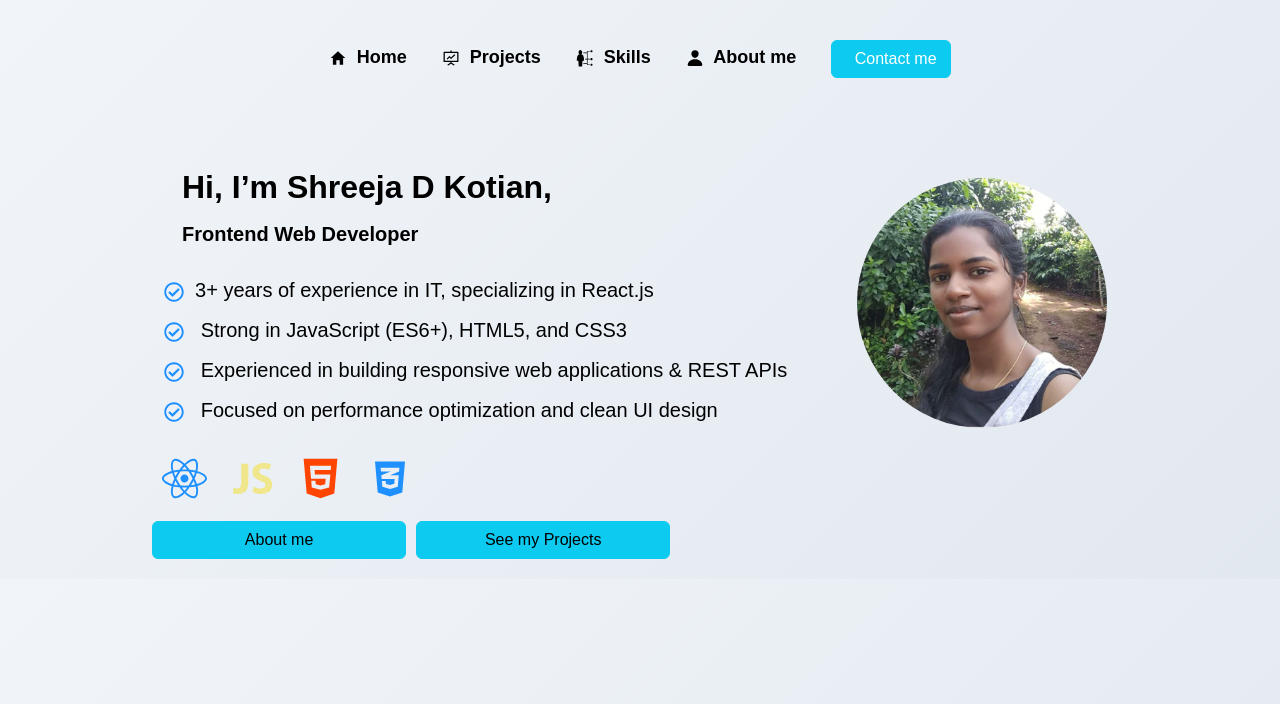
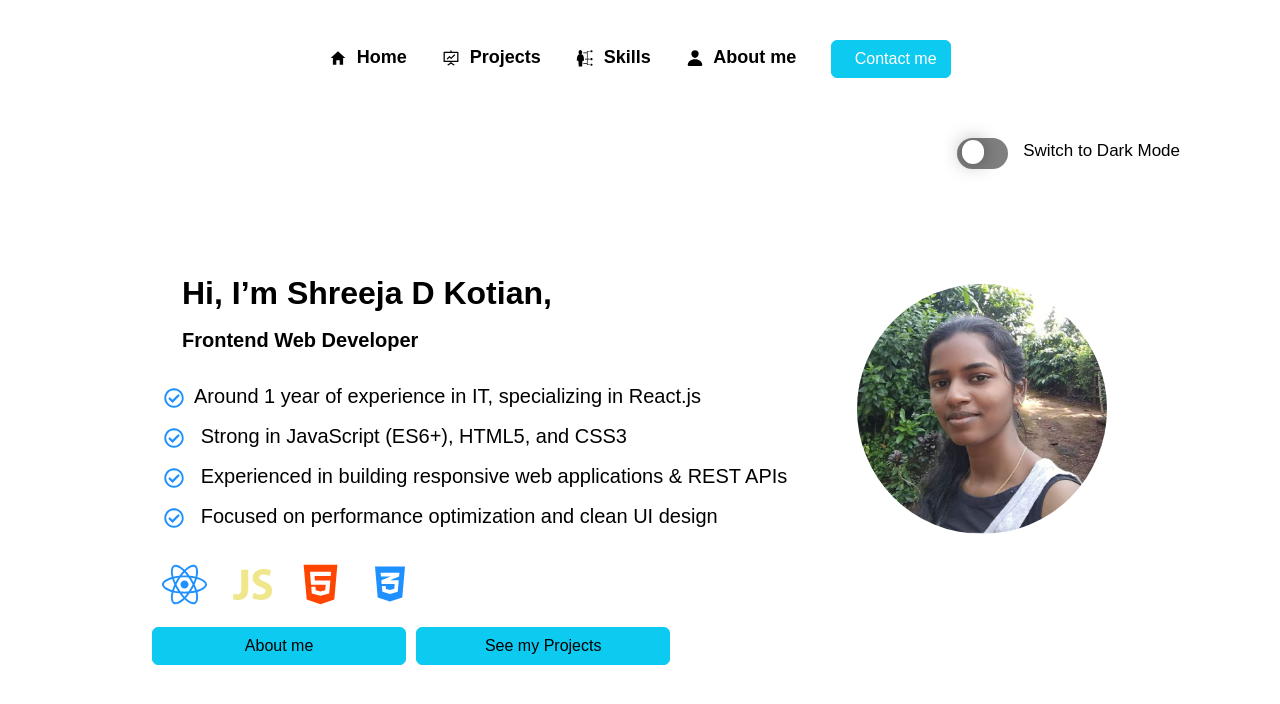
Before and after one commit to Shreejad123/shreeja_portfolio, a React (Vite) app: page / in a window 1280 px wide. Shown: the top 704 px of the page. Built offline with nearby package versions, Linux system fonts and the light colour scheme.

Commit message:
Added dark theme and light theme in context api

```diff
--- a/package.json
+++ b/package.json
@@ -10,6 +10,9 @@
     "preview": "vite preview"
   },
   "dependencies": {
+    "@emotion/react": "^11.14.0",
+    "@emotion/styled": "^11.14.1",
+    "@mui/material": "^9.0.0",
     "bootstrap": "^5.3.8",
     "react": "^19.2.0",
     "react-bootstrap": "^2.10.10",
--- a/src/App.css
+++ b/src/App.css
@@ -1,15 +1,37 @@
+:root {
+  --background-color: white;
+  --text-color: black;
+  --label-color: black;
+}
+
+[data-theme="dark"] {
+  --background-color: #242424;
+  --text-color: white;
+  --label-color: white;
+}
+
+body {
+  margin: 0;
+  font-family: Arial, sans-serif;
+  background-color: var(--background-color);
+  color: var(--text-color);
+  transition:
+    background-color 0.3s ease,
+    color 0.3s ease;
+}
+.containers {
+  display: flex;
+  gap: 40px;
+}
 .container {
-  display: flex; /* Enable flexbox */
-  gap: 20px; /* Space between columns */
+  display: flex;
+  gap: 20px;
 }
 
 .column {
-  flex: 1; /* Equal width columns */
+  flex: 1;
   padding: 20px;
 }
-body {
-  background: linear-gradient(135deg, #f1f5f9, #e2e8f0);
-  color: black;
-  margin: 0;
-  font-family: Arial, sans-serif;
+.themeToggle {
+  display: inline-block;
 }
--- a/src/components/home.jsx
+++ b/src/components/home.jsx
@@ -25,7 +25,7 @@ function Home() {
                   color: "#1E90FF",
                 }}
               />
-              &nbsp; 3+ years of experience in IT, specializing in React.js
+              &nbsp; Around 1 year of experience in IT, specializing in React.js
             </li>
             <li>
               <FaRegCheckCircle
--- /dev/null
+++ b/src/components/themeSwitch.module.css
@@ -0,0 +1,57 @@
+.switch {
+  font-size: 17px;
+  position: relative;
+
+  margin-left: auto;
+  display: inline-block;
+}
+.theme {
+  display: flex;
+  justify-content: flex-end;
+  margin: 5%;
+}
+/* Hide default HTML checkbox */
+
+/* The slider */
+.slider {
+  width: 3em;
+  height: 1.8em;
+  position: absolute;
+  cursor: pointer;
+  inset: 0;
+  background-color: grey;
+  border-radius: 50px;
+  transition: all 0.4s cubic-bezier(0.23, 1, 0.32, 1);
+}
+.switch input {
+  opacity: 1;
+  width: 0;
+  height: 0;
+}
+.slider:before {
+  position: absolute;
+  content: "";
+  height: 1.4em;
+  width: 1.3em;
+  left: 0.3em;
+  bottom: 0.3em;
+  background-color: white;
+  border-radius: 50px;
+  box-shadow: 0 0px 20px rgba(0, 0, 0, 0.4);
+  transition: all 0.4s cubic-bezier(0.175, 0.885, 0.32, 1.275);
+}
+
+.switch input:checked + .slider {
+  background-color: #2e5090;
+}
+
+.switch input:focus + .slider {
+  box-shadow: 0 0 1px #2e5090;
+}
+
+.switch input:checked + .slider:before {
+  transform: translateX(1.6em);
+  width: 1.8em;
+  height: 1.8em;
+  bottom: 0;
+}
--- /dev/null
+++ b/src/components/themeTogglebutton.jsx
@@ -0,0 +1,28 @@
+import React from "react";
+import { useTheme } from "../context/ThemeContext";
+// You can use icons from a library like react-icons (npm i react-icons)
+import styles from "./themeSwitch.module.css";
+import Switch from "@mui/material/Switch";
+
+const ThemeToggleButton = () => {
+  const { theme, toggleTheme } = useTheme();
+  console.log("theme", theme);
+  console.log("toggleTheme", toggleTheme);
+  return (
+    <div className={styles.theme}>
+      <label className={styles.switch}>
+        <input
+          type="checkbox"
+          role="switch"
+          checked={theme === "dark"}
+          onChange={toggleTheme}
+        />
+        <span className={styles.slider}></span> &nbsp;&nbsp;&nbsp;
+        &nbsp;&nbsp;&nbsp;&nbsp;&nbsp;&nbsp;&nbsp; &nbsp;Switch to{" "}
+        {theme === "dark" ? "Light Mode" : "Dark Mode"}
+      </label>
+    </div>
+  );
+};
+
+export default ThemeToggleButton;
--- /dev/null
+++ b/src/context/ThemeContext.jsx
@@ -0,0 +1,32 @@
+import React, { createContext, useState, useEffect, useContext } from "react";
+
+const ThemeContext = createContext();
+
+export const ThemeProvider = ({ children }) => {
+  const [theme, setTheme] = useState("dark");
+
+  useEffect(() => {
+    const systemPrefersDark = window.matchMedia(
+      "(prefers-color-scheme: dark)",
+    ).matches;
+    const storedTheme = localStorage.getItem("theme");
+    const initialTheme = storedTheme || (systemPrefersDark ? "dark" : "light");
+    setTheme(initialTheme);
+    document.documentElement.setAttribute("data-theme", initialTheme);
+  }, []);
+
+  const toggleTheme = () => {
+    const newTheme = theme === "light" ? "dark" : "light";
+    setTheme(newTheme);
+    localStorage.setItem("theme", newTheme);
+    document.documentElement.setAttribute("data-theme", newTheme);
+  };
+
+  return (
+    <ThemeContext.Provider value={{ theme, toggleTheme }}>
+      {children}
+    </ThemeContext.Provider>
+  );
+};
+
+export const useTheme = () => useContext(ThemeContext);
--- a/src/main.jsx
+++ b/src/main.jsx
@@ -6,9 +6,10 @@ import Contact from "./components/contact.jsx";
 import About from "./components/about.jsx";
 import Skills from "./components/skills.jsx";
 import Project from "./components/project.jsx";
-
+import { ThemeProvider } from "./context/ThemeContext";
 createRoot(document.getElementById("root")).render(
   <BrowserRouter>
+    <ThemeProvider>
       <Routes>
         <Route path="/contact" element={<Contact />} />
         <Route path="/" element={<App />} />
@@ -16,5 +17,6 @@ createRoot(document.getElementById("root")).render(
         <Route path="/skills" element={<Skills />} />
         <Route path="/projects" element={<Project />} />
       </Routes>
+    </ThemeProvider>
   </BrowserRouter>,
 );
--- a/src/navBar.jsx
+++ b/src/navBar.jsx
@@ -5,7 +5,7 @@ import { IoPerson } from "react-icons/io5";
 import styles from "./navBar.module.css";
 import { useNavigate } from "react-router-dom";
 import Projects from "./components/project";
-
+import ThemeToggleButton from "./components/themeTogglebutton";
 function NavBar() {
   const navigate = useNavigate();
   return (
@@ -34,6 +34,7 @@ function NavBar() {
         >
           &nbsp; Contact me
         </button>
+        <ThemeToggleButton className={styles.icons} />
       </p>
     </>
   );
```
Also changed, not shown: src/App.jsx (+1 -0 lines), 1 other file (tests, documents, lock files or other folders). Lines whose indentation alone changed are shown as unchanged.
